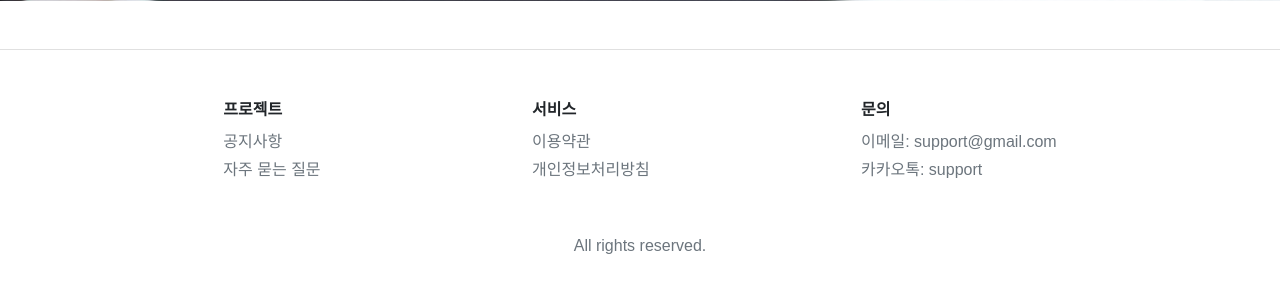
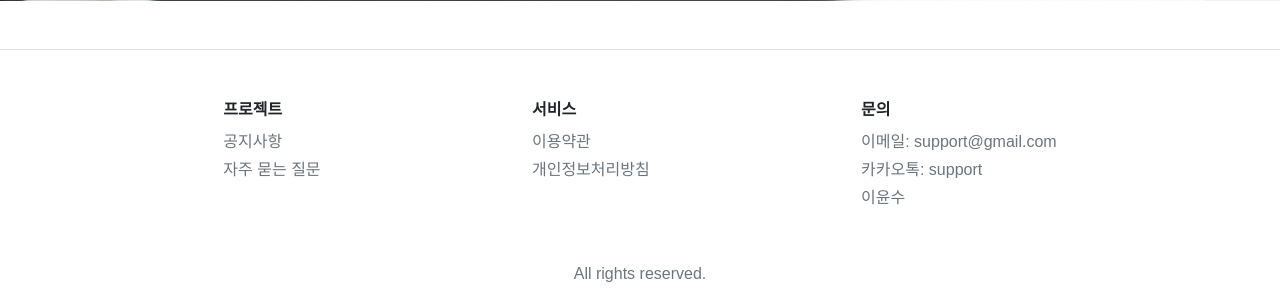
Before and after one commit to leey00nsu/ToyProject_GDSC2022, a Django app: template templates/main_view/main.html in a window 1280 px wide. Shown: the part 855-1157 px from the top of the page. Before the commit the page ends 1109 px from the top, so only its background shows below. Run offline with Django 4.2, Linux system fonts and the light colour scheme; the template is opened without the code that fills it, so the values that code supplies are empty; some web fonts are replaced.

Commit message:
[테스트] branch 테스트

```diff
--- a/templates/main_view/main.html
+++ b/templates/main_view/main.html
@@ -87,6 +87,7 @@
           <div class="fw-bold pb-2">문의</div>
           <div class="text-muted pb-1">이메일: support@gmail.com</div>
           <div class="text-muted pb-1">카카오톡: support</div>
+          <div class="text-muted pb-1">이윤수</div>
         </div>
       </div>
       <div class="d-flex flex-row justify-content-center notosanskr">
```
